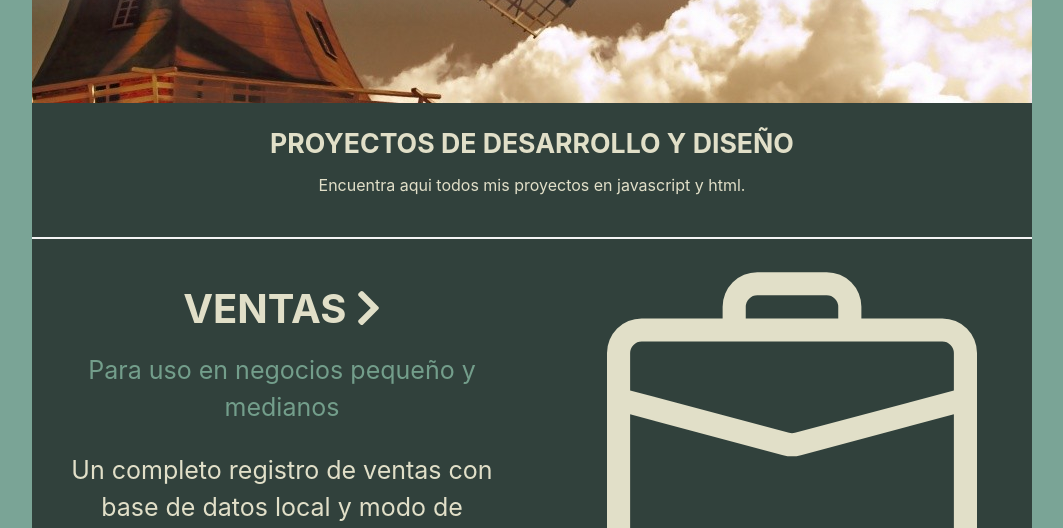
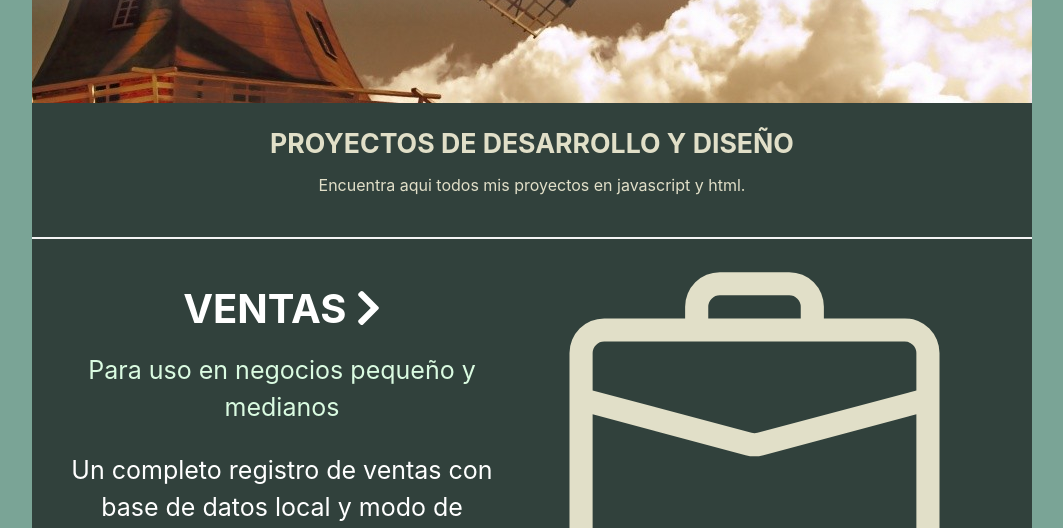
Before and after one commit to Yona-TYT/yonatyt-home, a plain HTML site: page index.html in a window 1280 px wide. In both pictures the pointer is over the element "Para uso en negocios pequeño y medianos". Shown: the part 272-800 px from the top of the page, without its empty margins (108-1171 px from the left). Drawn offline with Linux system fonts and the light colour scheme.

Commit message:
Mejoras de estilo

```diff
--- a/resources/css/home.css
+++ b/resources/css/home.css
@@ -40,6 +40,13 @@ h2{
 	color:inherit;
 	text-decoration:none
 }
+.headline:hover {
+	color: #dafbe1;
+}
+.feature:hover {
+	color: #fff;
+}
+
 #download{
 	text-align:center;
 	padding:20px
@@ -86,7 +93,7 @@ h2{
 .half img:not(.sicon){
 	display:block;
 	margin:10px;
-	width:100%;
+	width:85%;
 	max-height:370px;
 	max-width:500px
 }
--- a/resources/css/style.css
+++ b/resources/css/style.css
@@ -66,6 +66,7 @@ a {
 }
 a:hover {
 	text-decoration: underline;
+	color: #fff;
 }
 /* Header */
 #header input, .mobile {
@@ -177,8 +178,16 @@ html[dir="rtl"] .foot_right {
 #footer .copyright {
 	font-size: 11px;
 }
-#footer .copyright .by, #footer .copyright .by a {
+#footer .copyright .by {
 	color: var(--color-text-link);
+}
+
+#footer a {
+	color: var(--color-text-link);
+}
+
+#footer a:hover {
+	color: #dafbe1;
 }
 #footer .connect {
 	display: inline-block;
```
